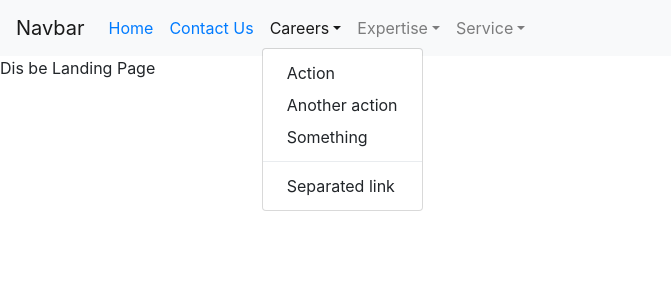
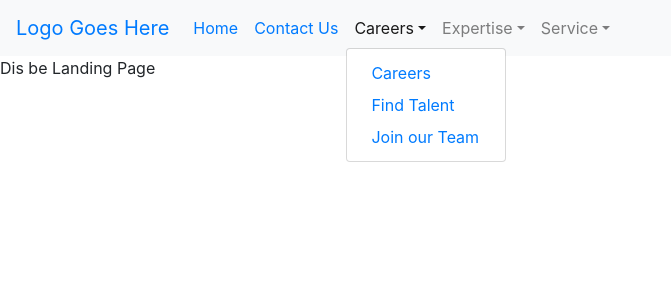
Before and after one commit to tcutlip08/EdgeTech, a React (Create React App) app in the folder client/: page / in a window 1280 px wide. Both pictures are taken after a click on the button "Careers". Shown: the top 300 px of the page, without its empty margins (0-671 px from the left). Built offline with nearby package versions, Linux system fonts and the light colour scheme.

Commit message:
all links in navbar are connected

```diff
--- a/client/src/components/NavBar/NavBar.js
+++ b/client/src/components/NavBar/NavBar.js
@@ -10,7 +10,9 @@ class NavBar extends Component {
   render() {
     return (
       <Navbar bg="light" variant="light">
-        <Navbar.Brand href="#home">Navbar</Navbar.Brand>
+        <Navbar.Brand>
+          <Link to="/">Logo Goes Here</Link>
+        </Navbar.Brand>
         <Nav className="mr-auto">
           <Nav.Link>
             <Link to="/">Home</Link>
@@ -20,41 +22,46 @@ class NavBar extends Component {
           </Nav.Link>
 
           <NavDropdown title="Careers" id="collasible-nav-dropdown">
-            <NavDropdown.Item href="#action/3.1">Action</NavDropdown.Item>
-            <NavDropdown.Item href="#action/3.2">
-              Another action
+            <NavDropdown.Item>
+              <Link to="/careers/careers">Careers</Link>
             </NavDropdown.Item>
-            <NavDropdown.Item href="#action/3.3">Something</NavDropdown.Item>
-            <NavDropdown.Divider />
-            <NavDropdown.Item href="#action/3.4">
-              Separated link
+            <NavDropdown.Item>
+              <Link to="/careers/finding-talent">Find Talent</Link>
+            </NavDropdown.Item>
+            <NavDropdown.Item>
+              <Link to="/careers/join-our-team">Join our Team</Link>
             </NavDropdown.Item>
           </NavDropdown>
 
           <NavDropdown title="Expertise" id="collasible-nav-dropdown">
-            <NavDropdown.Item href="#action/3.1">Action</NavDropdown.Item>
-            <NavDropdown.Item href="#action/3.2">
-              Another action
+            <NavDropdown.Item>
+              <Link to="/expertise/accounting">Accounting</Link>
             </NavDropdown.Item>
-            <NavDropdown.Item href="#action/3.3">Something</NavDropdown.Item>
-            <NavDropdown.Divider />
-            <NavDropdown.Item href="#action/3.4">
-              Separated link
+            <NavDropdown.Item>
+              <Link to="/expertise/engineering">Engineering</Link>
+            </NavDropdown.Item>
+            <NavDropdown.Item>
+              <Link to="/expertise/finance">Finance</Link>
+            </NavDropdown.Item>
+            <NavDropdown.Item>
+              <Link to="/expertise/healthcare">Healthcare</Link>
+            </NavDropdown.Item>
+            <NavDropdown.Item>
+              <Link to="/expertise/IT">I.T.</Link>
             </NavDropdown.Item>
           </NavDropdown>
 
           <NavDropdown title="Service" id="collasible-nav-dropdown">
-            <NavDropdown.Item href="#action/3.1">Action</NavDropdown.Item>
-            <NavDropdown.Item href="#action/3.2">
-              Another action
+            <NavDropdown.Item>
+              <Link to="/service/contract">Contract</Link>
             </NavDropdown.Item>
-            <NavDropdown.Item href="#action/3.3">Something</NavDropdown.Item>
-            <NavDropdown.Divider />
-            <NavDropdown.Item href="#action/3.4">
-              Separated link
+            <NavDropdown.Item>
+              <Link to="/service/contract-to-hire">Contract to Hire</Link>
+            </NavDropdown.Item>
+            <NavDropdown.Item>
+              <Link to="/service/direct-hire">Direct Hire</Link>
             </NavDropdown.Item>
           </NavDropdown>
-
         </Nav>
       </Navbar>
     );
```
